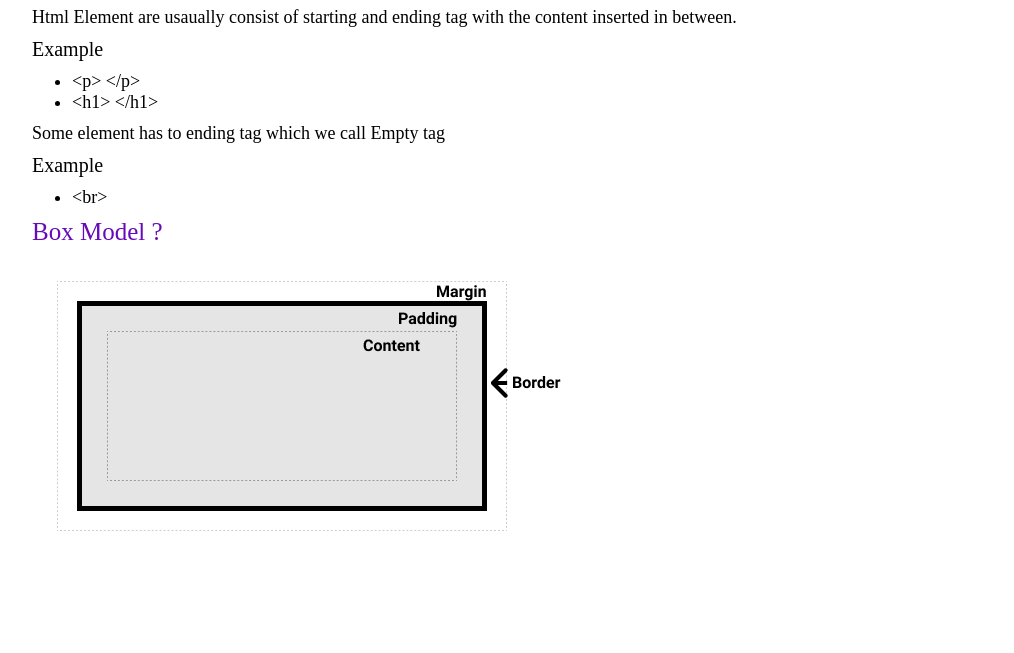
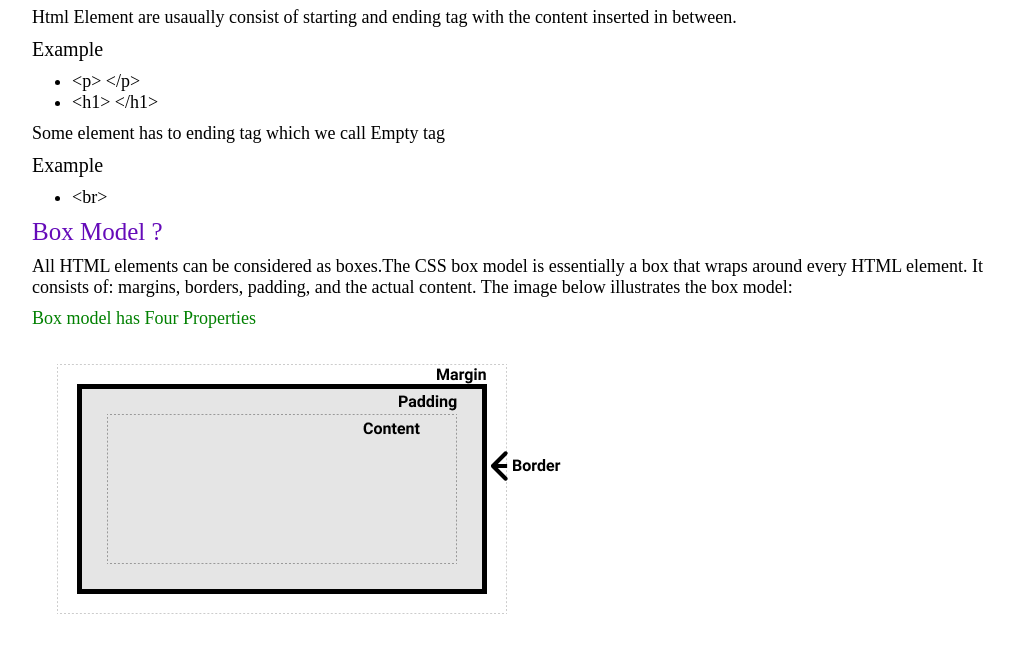
Before and after one commit to minhajspace/Html-basics, a plain HTML site: page Index.html in a window 1280 px wide. Shown: the part 119-772 px from the top of the page, without its empty margins (128-1142 px from the left). Drawn offline with Linux system fonts and the light colour scheme.

Commit message:
adding h5

```diff
--- a/Index.css
+++ b/Index.css
@@ -15,7 +15,7 @@
 
 h3 {
   font-size: 20px;
-  font-weight: 100;
+  font-weight: 200;
   margin-bottom: 10px;
 }
 h4 {
@@ -34,3 +34,9 @@ h2 {
 p {
   margin: 10px 0 10px 0;
 }
+h5 {
+  font-size: 25h5px;
+  font-weight: 200;
+  margin-bottom: 10px;
+  color: green;
+}
--- a/Index.html
+++ b/Index.html
@@ -43,6 +43,9 @@ is written in. -->
      </div>
      <div>
        <h4>Box Model ?</h4>
+       <p>All HTML elements can be considered as boxes.The CSS box model is essentially a box that wraps around every HTML element. It consists of: margins, borders, padding,
+      and the actual content. The image below illustrates the box model:</p>
+      <h5>Box model has Four Properties </h5>
        <img src="box-model.png">
      </div>
     </div>
```
